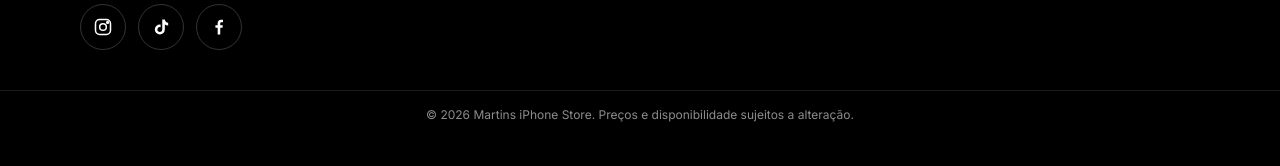
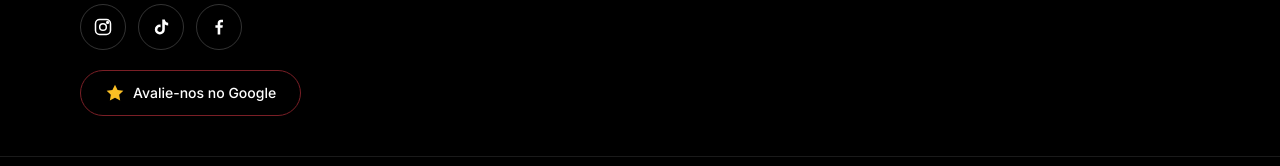
Before and after one commit to mariauz/martins-iphone-store, a Next.js app: page / in a window 1280 px wide. Shown: the part 2861-3027 px from the top of the page. Before the commit the page ends 3000 px from the top, so only its background shows below. Built offline with nearby package versions, Linux system fonts and the light colour scheme; no server answers.

Commit message:
Adicionar botão Avalie-nos no Google no rodapé

```diff
--- a/components/Footer.js
+++ b/components/Footer.js
@@ -19,6 +19,10 @@ export default function Footer() {
               </a>
             ))}
           </div>
+          <a href="https://share.google/UwXd2b4fZSvRWwGk1" target="_blank" rel="noopener noreferrer" className="btn-outline mt-5" aria-label="Avalie-nos no Google (abre em nova aba)">
+            <svg viewBox="0 0 24 24" fill="currentColor" aria-hidden="true" className="h-5 w-5 text-amber-400"><path d="m12 2 3.09 6.26L22 9.27l-5 4.87 1.18 6.88L12 17.77l-6.18 3.25L7 14.14 2 9.27l6.91-1.01L12 2Z" /></svg>
+            Avalie-nos no Google
+          </a>
         </div>
         <div className="md:text-right">
           <h3 className="text-xl">Fale com uma de nossas consultoras</h3>
```
